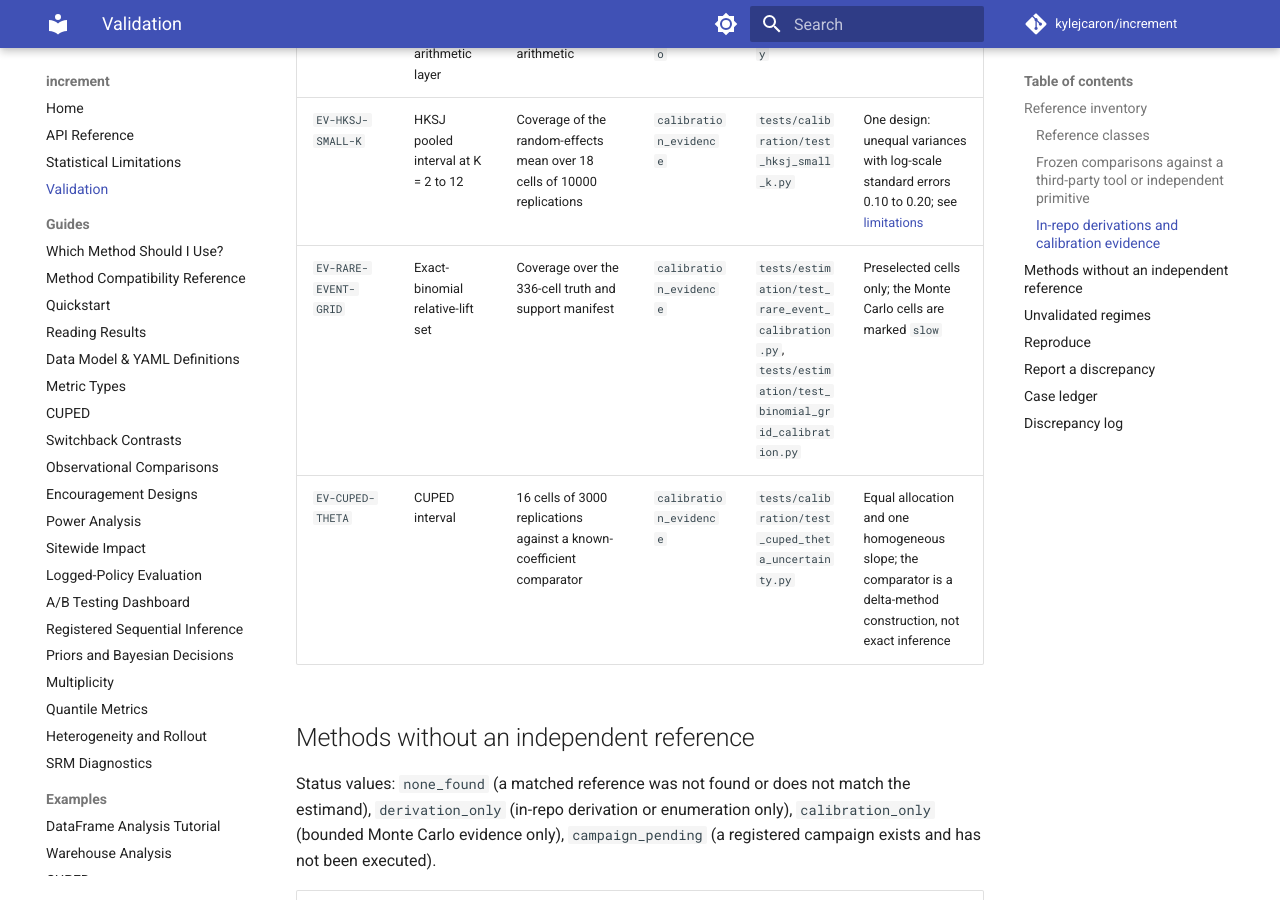
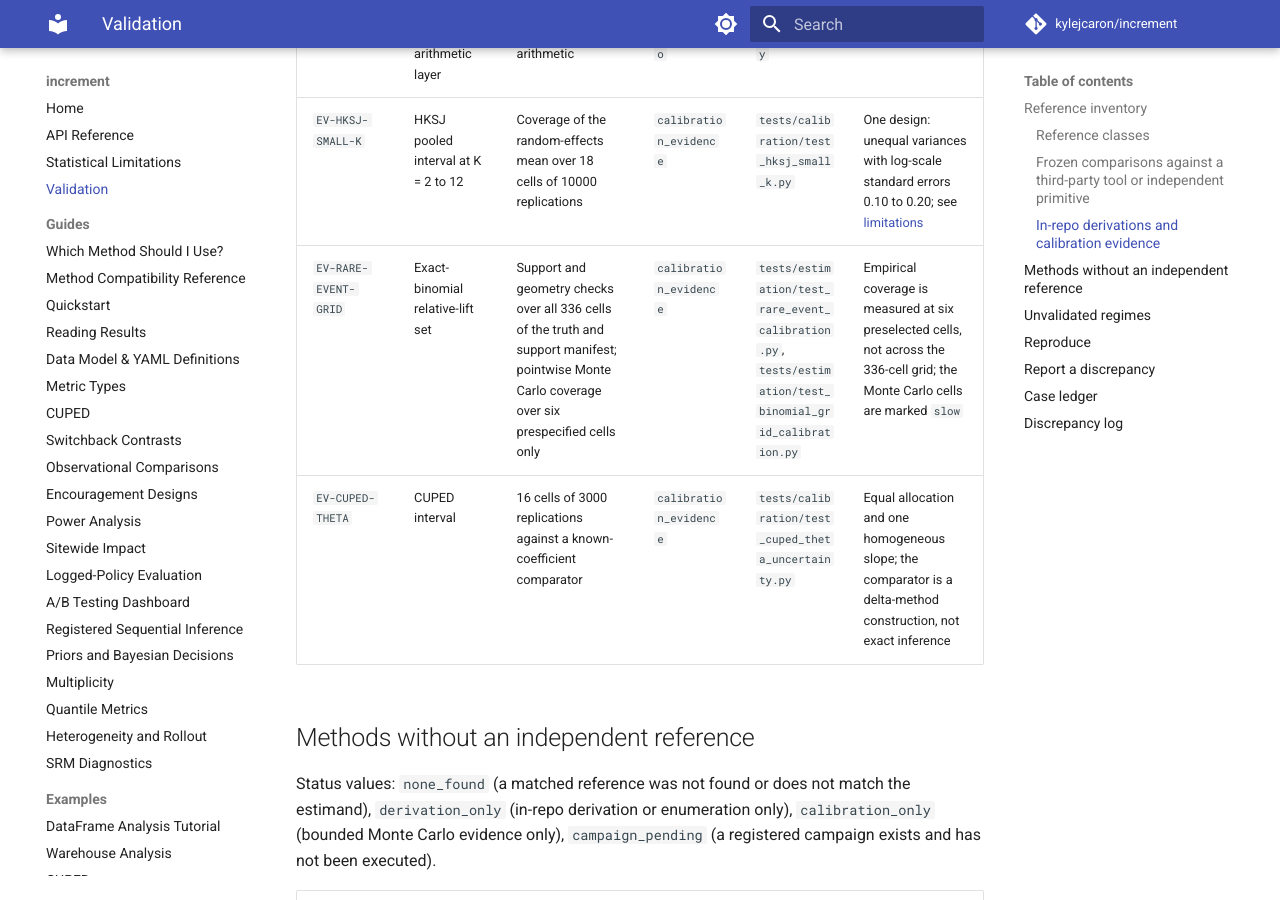
Before and after one commit to kylejcaron/increment, an MkDocs documentation site: the page built from docs/validation.md, in a window 1280 px wide and 900 px high, scrolled down 6054 px. Built offline with MkDocs 1.6.1 and Material for MkDocs 9.7.7, drawn with Linux system fonts in a browser that asks for light colours; comment, search, counter and statistics services are not loaded.

Commit message:
docs: separate 336-cell support checks from six-cell coverage in the validation inventory
(cherry picked from commit ff15c2f8df0f8890626df2391ba46bff43a66e3d)

```diff
--- a/docs/validation.md
+++ b/docs/validation.md
@@ -60,7 +60,7 @@ exists beyond the frozen comparisons above.
 | `EV-JOINT-RELATIVE` | Joint relative (Fieller) inversion | Numerical and directional contracts of the inversion | `independent_derivation_in_repo` | `tests/estimation/test_joint_relative_reference.py` | No third-party package compared |
 | `EV-CERTIFIED-ARITH` | Certified outward-rounded arithmetic layer | Mathematical behavior of the freestanding arithmetic | `independent_derivation_in_repo` | `tests/estimation/test_certified.py` | Arithmetic layer only |
 | `EV-HKSJ-SMALL-K` | HKSJ pooled interval at K = 2 to 12 | Coverage of the random-effects mean over 18 cells of 10000 replications | `calibration_evidence` | `tests/calibration/test_hksj_small_k.py` | One design: unequal variances with log-scale standard errors 0.10 to 0.20; see [limitations](limitations.md#meta-analysis-can-be-anticonservative-at-small-k) |
-| `EV-RARE-EVENT-GRID` | Exact-binomial relative-lift set | Coverage over the 336-cell truth and support manifest | `calibration_evidence` | `tests/estimation/test_rare_event_calibration.py`, `tests/estimation/test_binomial_grid_calibration.py` | Preselected cells only; the Monte Carlo cells are marked `slow` |
+| `EV-RARE-EVENT-GRID` | Exact-binomial relative-lift set | Support and geometry checks over all 336 cells of the truth and support manifest; pointwise Monte Carlo coverage over six prespecified cells only | `calibration_evidence` | `tests/estimation/test_rare_event_calibration.py`, `tests/estimation/test_binomial_grid_calibration.py` | Empirical coverage is measured at six preselected cells, not across the 336-cell grid; the Monte Carlo cells are marked `slow` |
 | `EV-CUPED-THETA` | CUPED interval | 16 cells of 3000 replications against a known-coefficient comparator | `calibration_evidence` | `tests/calibration/test_cuped_theta_uncertainty.py` | Equal allocation and one homogeneous slope; the comparator is a delta-method construction, not exact inference |
 
 ## Methods without an independent reference
```
